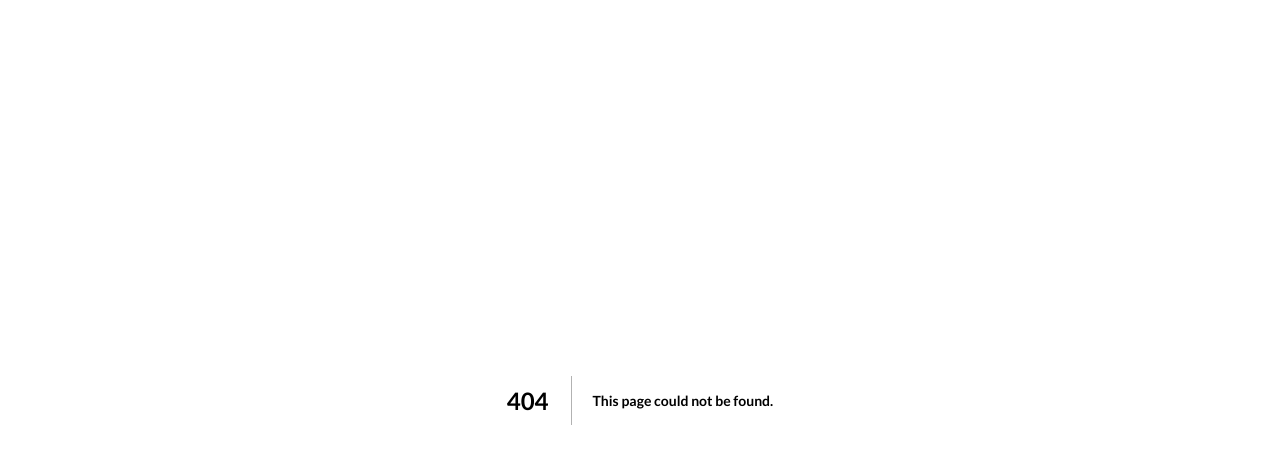
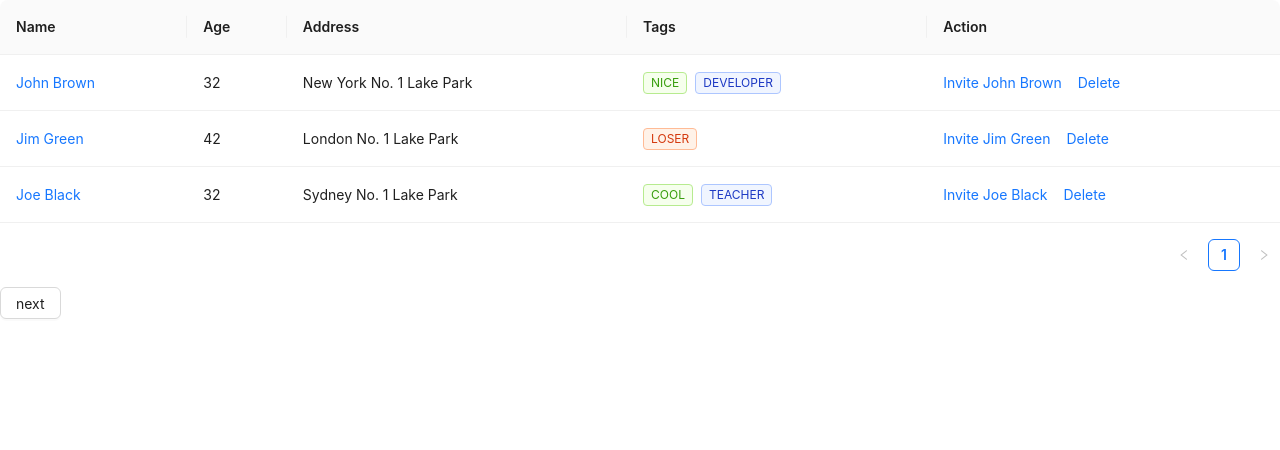
Before and after one commit to Khushhal-Khan/Sales, a Next.js app: page /account in a window 1280 px wide. Before the commit this address had no page. Shown: the top 450 px of the page. Built offline with nearby package versions, Linux system fonts and the light colour scheme.

Commit message:
first-commit

```diff
--- /dev/null
+++ b/src/pages/account/index.js
@@ -0,0 +1,91 @@
+//import React from 'react'
+
+import { Fragment } from "react"
+import { Button, Space, Table, Tag } from "antd";
+import { useRouter } from "next/router";
+const columns = [
+  {
+    title: "Name",
+    dataIndex: "name",
+    key: "name",
+    render: (text) => <a>{text}</a>,
+  },
+  {
+    title: "Age",
+    dataIndex: "age",
+    key: "age",
+  },
+  {
+    title: "Address",
+    dataIndex: "address",
+    key: "address",
+  },
+  {
+    title: "Tags",
+    key: "tags",
+    dataIndex: "tags",
+    render: (_, { tags }) => (
+      <>
+        {tags.map((tag) => {
+          let color = tag.length > 5 ? "geekblue" : "green";
+          if (tag === "loser") {
+            color = "volcano";
+          }
+          return (
+            <Tag color={color} key={tag}>
+              {tag.toUpperCase()}
+            </Tag>
+          );
+        })}
+      </>
+    ),
+  },
+  {
+    title: "Action",
+    key: "action",
+    render: (_, record) => (
+      <Space size="middle">
+        <a>Invite {record.name}</a>
+        <a>Delete</a>
+      </Space>
+    ),
+  },
+];
+const data = [
+  {
+    key: "1",
+    name: "John Brown",
+    age: 32,
+    address: "New York No. 1 Lake Park",
+    tags: ["nice", "developer"],
+  },
+  {
+    key: "2",
+    name: "Jim Green",
+    age: 42,
+    address: "London No. 1 Lake Park",
+    tags: ["loser"],
+  },
+  {
+    key: "3",
+    name: "Joe Black",
+    age: 32,
+    address: "Sydney No. 1 Lake Park",
+    tags: ["cool", "teacher"],
+  },
+];
+
+const index = () => {
+const router =  useRouter();
+const nextHandler = () => {
+  router.push("/account/Create")
+}
+  return (
+    <Fragment>
+      <Table columns={columns} dataSource={data} />
+      <Button onClick={nextHandler}>next</Button>
+    </Fragment>
+  );
+}
+
+export default index
```
Also changed, not shown: src/pages/account/BankForm.js (added, +40 -0 lines), src/pages/account/BankForm.module.css (added, +51 -0 lines), src/pages/account/Create.js (renamed from src/pages/profile/index.js, +9 -35 lines), src/pages/account/index.module.css (renamed from src/pages/profile/index.module.css, +0 -50 lines), src/pages/index.js (+23 -12 lines).
